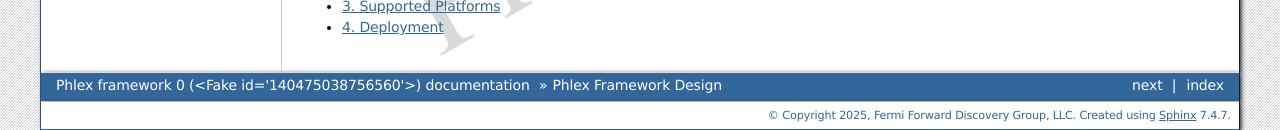
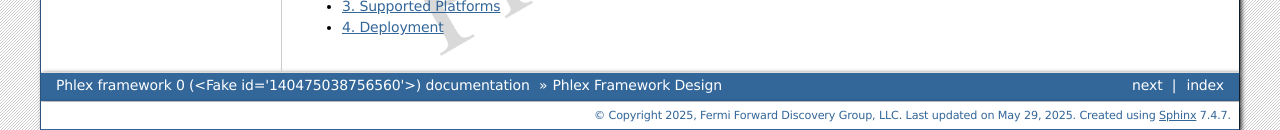
Before and after one commit to Framework-R-D/phlex-design, a Sphinx documentation site: the page built from doc/index.rst, in a window 1280 px wide. Shown: the part 1134-1264 px from the top of the page. Built offline with Sphinx 7.4.7, drawn with Linux system fonts in a browser that asks for light colours; formulas are drawn with MathJax 3.

Commit message:
Include date in rendered HTML pages

```diff
--- a/doc/conf.py
+++ b/doc/conf.py
@@ -135,7 +135,8 @@ rst_prolog ="""
 html_theme = 'bizstyle'
 html_logo = 'phlex-logo.svg'
 html_static_path = ['_static']
-html_style='phlexframework.css'
+html_style ='phlexframework.css'
+html_last_updated_fmt = ""  # Equivalent to showing (e.g.) May 29, 2025
 
 
 # -- Options for LaTeX output -------------------------------------------------
```
